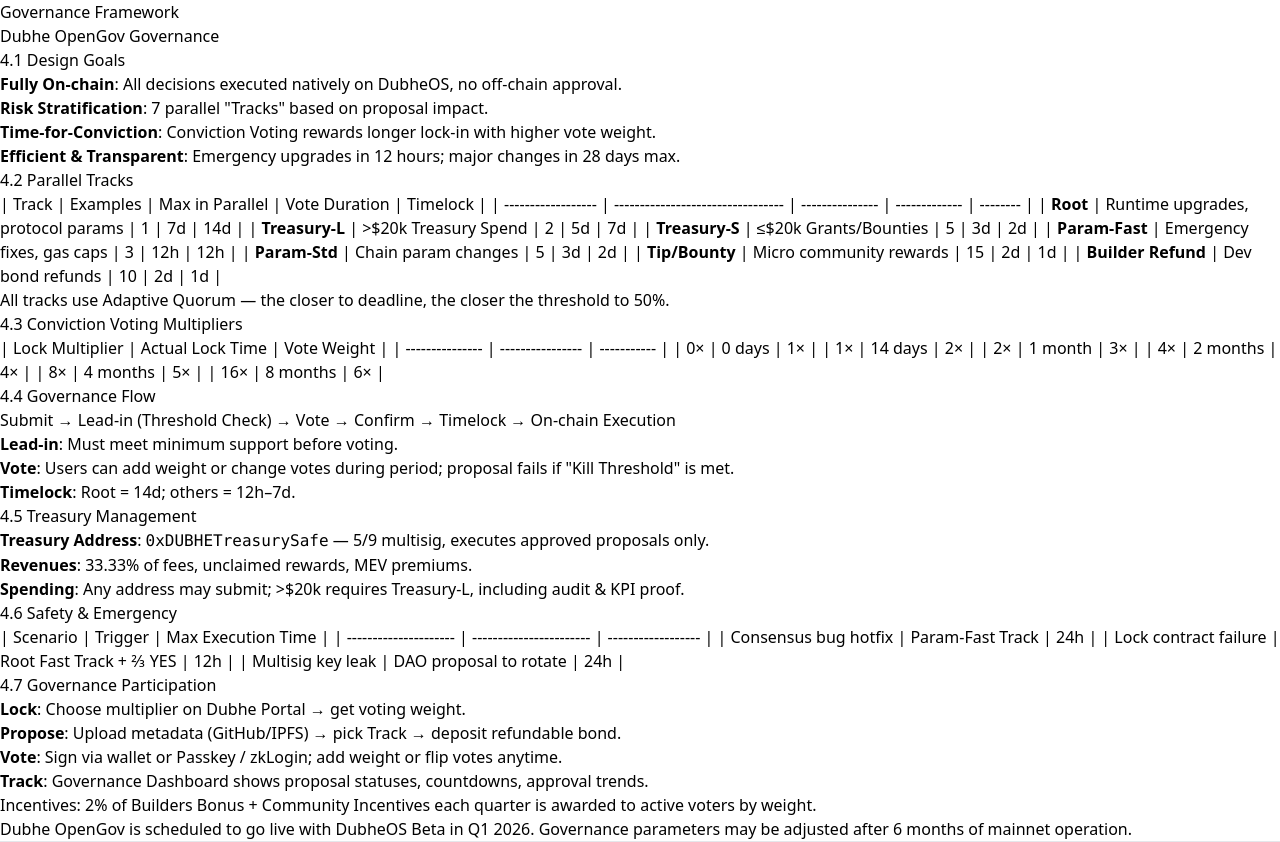
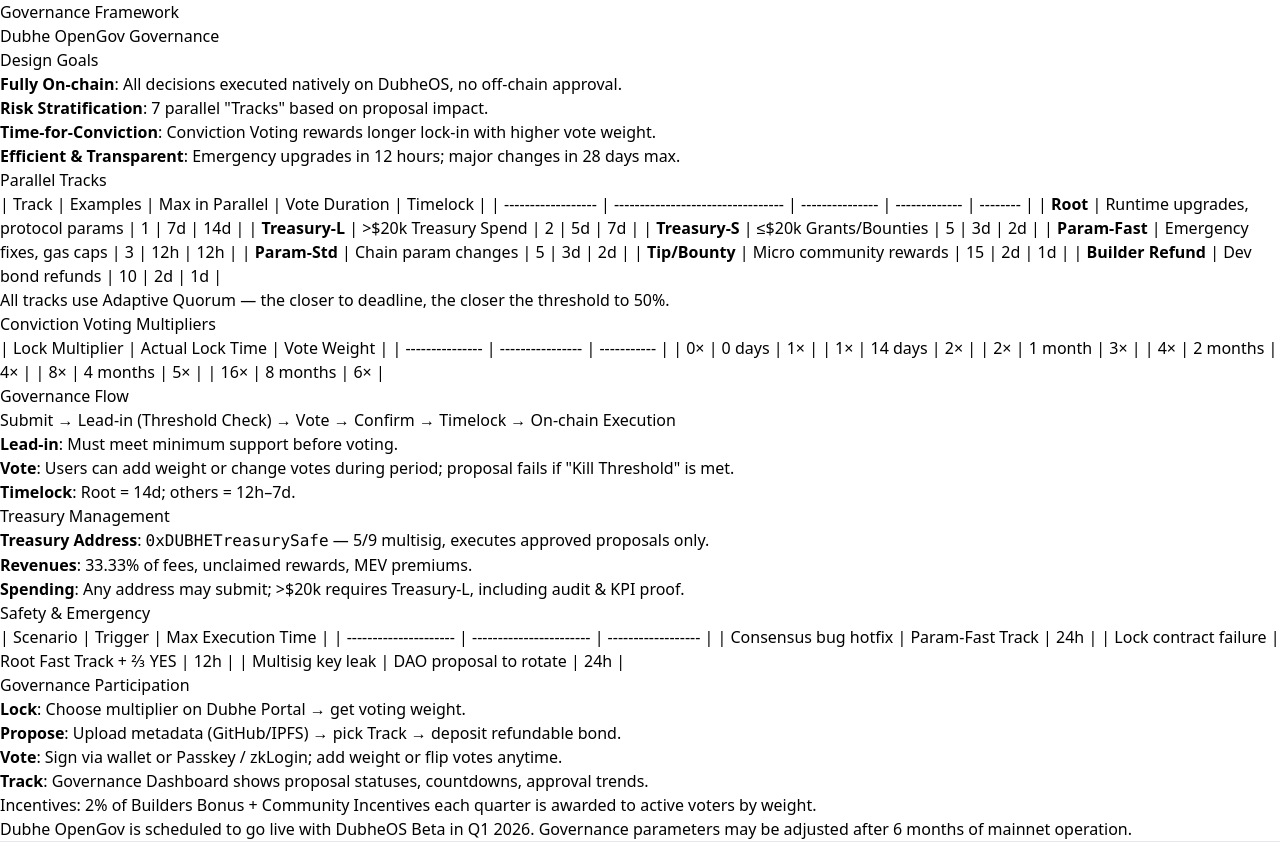
Before and after one commit to 0xobelisk/dubhe-docs, a Next.js app: page /whitepaper/governance-framework in a window 1280 px wide. Built offline with nearby package versions, Linux system fonts and the light colour scheme.

Commit message:
update whitepaper

```diff
--- a/pages/whitepaper/governance-framework.mdx
+++ b/pages/whitepaper/governance-framework.mdx
@@ -2,14 +2,14 @@
 
 ## Dubhe OpenGov Governance
 
-### 4.1 Design Goals
+### Design Goals
 
 - **Fully On-chain**: All decisions executed natively on DubheOS, no off-chain approval.
 - **Risk Stratification**: 7 parallel "Tracks" based on proposal impact.
 - **Time-for-Conviction**: Conviction Voting rewards longer lock-in with higher vote weight.
 - **Efficient & Transparent**: Emergency upgrades in 12 hours; major changes in 28 days max.
 
-### 4.2 Parallel Tracks
+### Parallel Tracks
 
 | Track              | Examples                          | Max in Parallel | Vote Duration | Timelock |
 | ------------------ | --------------------------------- | --------------- | ------------- | -------- |
@@ -23,7 +23,7 @@
 
 > All tracks use Adaptive Quorum — the closer to deadline, the closer the threshold to 50%.
 
-### 4.3 Conviction Voting Multipliers
+### Conviction Voting Multipliers
 
 | Lock Multiplier | Actual Lock Time | Vote Weight |
 | --------------- | ---------------- | ----------- |
@@ -34,7 +34,7 @@
 | 8×              | 4 months         | 5×          |
 | 16×             | 8 months         | 6×          |
 
-### 4.4 Governance Flow
+### Governance Flow
 
 Submit → Lead-in (Threshold Check) → Vote → Confirm → Timelock → On-chain Execution
 
@@ -42,13 +42,13 @@ Submit → Lead-in (Threshold Check) → Vote → Confirm → Timelock → On-ch
 - **Vote**: Users can add weight or change votes during period; proposal fails if "Kill Threshold" is met.
 - **Timelock**: Root = 14d; others = 12h–7d.
 
-### 4.5 Treasury Management
+### Treasury Management
 
 - **Treasury Address**: `0xDUBHETreasurySafe` — 5/9 multisig, executes approved proposals only.
 - **Revenues**: 33.33% of fees, unclaimed rewards, MEV premiums.
 - **Spending**: Any address may submit; >$20k requires Treasury-L, including audit & KPI proof.
 
-### 4.6 Safety & Emergency
+### Safety & Emergency
 
 | Scenario              | Trigger                 | Max Execution Time |
 | --------------------- | ----------------------- | ------------------ |
@@ -56,7 +56,7 @@ Submit → Lead-in (Threshold Check) → Vote → Confirm → Timelock → On-ch
 | Lock contract failure | Root Fast Track + ⅔ YES | 12h                |
 | Multisig key leak     | DAO proposal to rotate  | 24h                |
 
-### 4.7 Governance Participation
+### Governance Participation
 
 1. **Lock**: Choose multiplier on Dubhe Portal → get voting weight.
 2. **Propose**: Upload metadata (GitHub/IPFS) → pick Track → deposit refundable bond.
```
